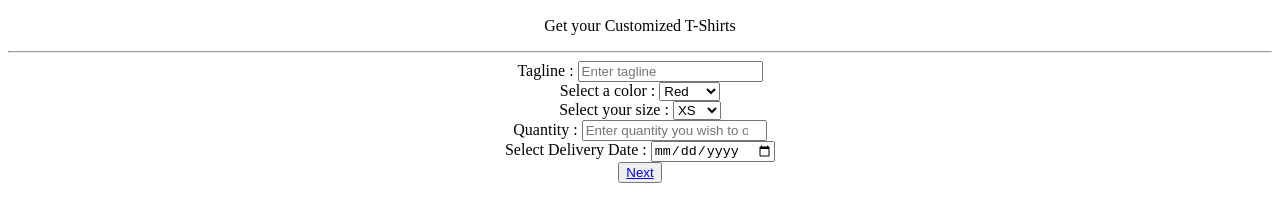
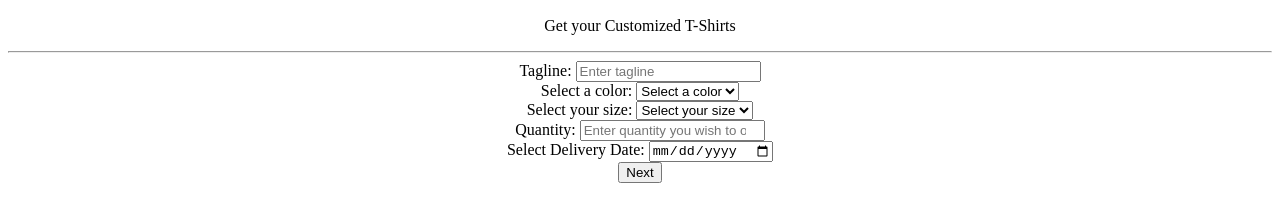
Before and after one commit to prathmzz/IP-exp4-part1, a plain HTML site: page index.html in a window 1280 px wide. Shown: the part 50-272 px from the top of the page. Drawn offline with Linux system fonts and the light colour scheme.

Commit message:
Update index.html

```diff
--- a/index.html
+++ b/index.html
@@ -5,7 +5,6 @@
     <meta name="viewport" content="width=device-width, initial-scale=1.0" />
     <title>Souled Store</title>
     <script src="index.js" defer></script>
-    <!-- Linking to external JS file -->
 </head>
 <body>
     <center>
@@ -14,11 +13,11 @@
         </nav>
 
         <section>
-        <form method="get" onsubmit="return validateForm()">
+            <form id="customizeForm" method="get" onsubmit="return validateForm()">
                 <p>Get your Customized T-Shirts</p>
                 <hr />
 
-          <label>Tagline : </label>
+                <label>Tagline: </label>
                 <input
                     type="text"
                     id="tagline"
@@ -27,42 +26,44 @@
                 />
                 <br />
 
-          <label>Select a color : </label>
-          <select>
-            <option>Red</option>
-            <option>Yellow</option>
-            <option>Blue</option>
-            <option>Green</option>
-            <option>Violet</option>
+                <label>Select a color: </label>
+                <select id="color" name="color" required>
+                    <option value="">Select a color</option>
+                    <option value="Red">Red</option>
+                    <option value="Yellow">Yellow</option>
+                    <option value="Blue">Blue</option>
+                    <option value="Green">Green</option>
+                    <option value="Violet">Violet</option>
                 </select>
                 <br />
 
-          <label>Select your size : </label>
-          <select>
-            <option>XS</option>
-            <option>S</option>
-            <option>M</option>
-            <option>L</option>
-            <option>XL</option>
-            <option>XXL</option>
+                <label>Select your size: </label>
+                <select id="size" name="size" required>
+                    <option value="">Select your size</option>
+                    <option value="XS">XS</option>
+                    <option value="S">S</option>
+                    <option value="M">M</option>
+                    <option value="L">L</option>
+                    <option value="XL">XL</option>
+                    <option value="XXL">XXL</option>
                 </select>
                 <br />
 
-          <label>Quantity : </label>
+                <label>Quantity: </label>
                 <input
                     type="number"
                     id="quantity"
                     placeholder="Enter quantity you wish to order"
-            min="0"
+                    min="1"
                     required
                 />
                 <br />
 
-          <label>Select Delivery Date : </label>
-          <input type="date" required />
+                <label>Select Delivery Date: </label>
+                <input type="date" id="deliveryDate" required />
                 <br />
 
-          <button type="submit"><a href="delivery.html">Next</a></button>
+                <button type="submit">Next</button>
             </form>
         </section>
     </center>
```
Lines whose indentation alone changed are shown as unchanged.
